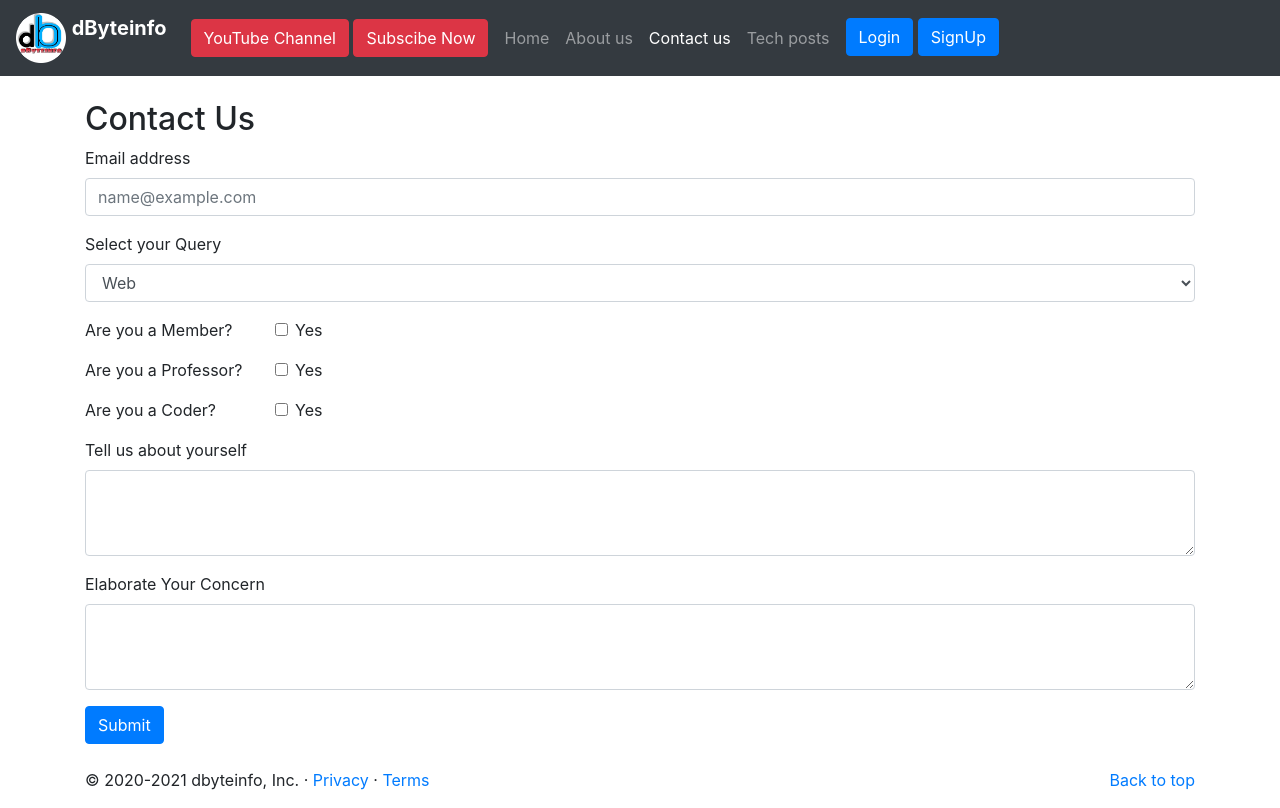
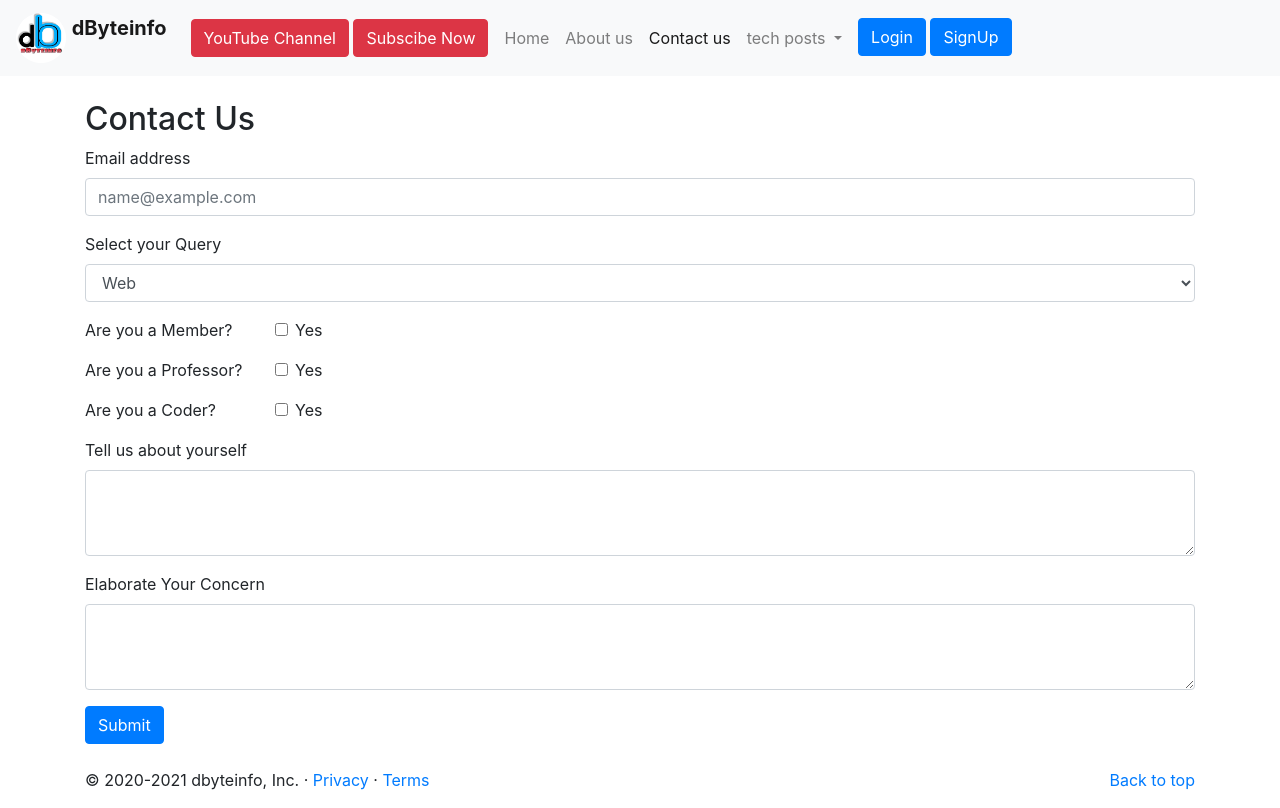
Before and after one commit to dByteinfo/dByteinfo, a plain HTML site: page contactus.html in a window 1280 px wide. Drawn offline with nearby package versions, Linux system fonts and the light colour scheme.

Commit message:
Update contactus.html

```diff
--- a/contactus.html
+++ b/contactus.html
@@ -24,8 +24,8 @@
   </head>
   <body>
   <!--navbar-->
-  <nav class="navbar navbar-expand-md navbar navbar-dark bg-dark">
-    <a class="navbar-brand">
+  <nav class="navbar navbar-expand-md navbar-light bg-light">
+    <a class="navbar-brand" href="/bootstrap/index.html">
       <img
       src="./images/circle-cropped (1).png"
       width="50"
@@ -76,11 +76,16 @@
         <li class="nav-item active">
           <a class="nav-link" href="contactus.html">Contact us</a>
         </li>
-        <li class="nav-item"></li>
-        <li class="nav-item">
-          <a class="nav-link" href="courses.html">Tech posts</a>
+        <li class="nav-item dropdown">
+          <a class="nav-link dropdown-toggle" href="#" id="navbarDropdown" role="button" data-toggle="dropdown" aria-haspopup="true" aria-expanded="false">
+           tech posts
+          </a>
+          <div class="dropdown-menu" aria-labelledby="navbarDropdown">
+            <a class="dropdown-item" href="./courses.html">Meddle monkey</a>
+            <div class="dropdown-divider"></div>
+            <a class="dropdown-item" href="./vpn.html">VPN Book</a>
+          </div>
         </li>
-
         <div class="mx-2">
           <button class="btn btn-primary" data-toggle="modal" data-target="#loginModal">Login</button>
           <button class="btn btn-primary" data-toggle="modal" data-target="#signupModal">SignUp</button>
```
